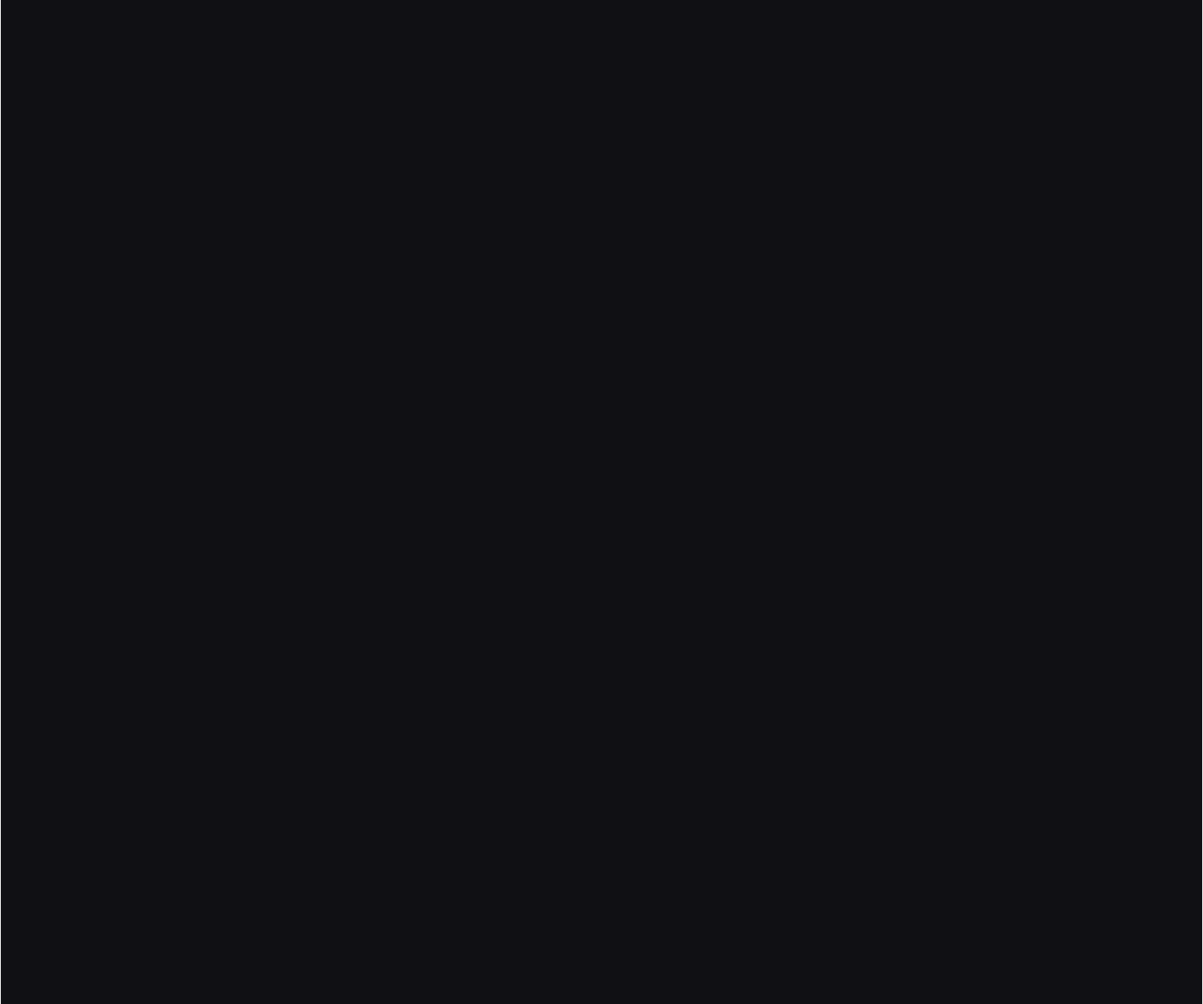
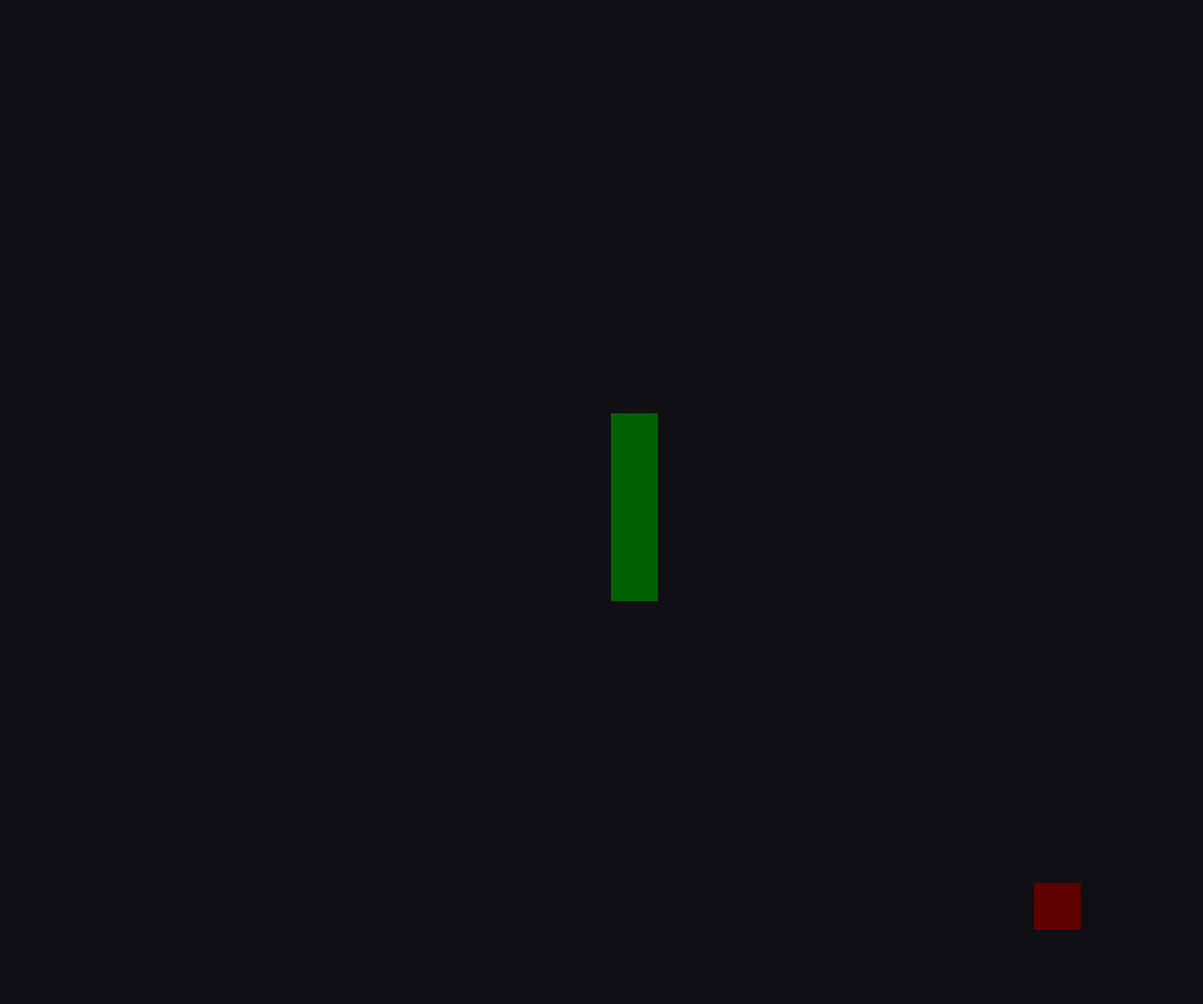
Before and after one commit to StevensCol/games, a plain HTML site: page 1_snake/index.html in a window 1280 px wide. Shown: the whole page at 94% size. Drawn offline with Linux system fonts and the light colour scheme.

Commit message:
Snake Game.

```diff
--- a/0_base/styles.css
+++ b/0_base/styles.css
@@ -10,7 +10,6 @@ body {
   height: 100vh;
 }
 canvas {
-  border: 1px solid #ddd;
   flex-grow: 1;
   width: 100%;
 }
@@ -27,3 +26,7 @@ canvas {
   flex-direction: column;
   height: calc(100% - 60px);
 }
+em {
+  margin-left: 1em;
+  font-size: 0.7em;
+}
--- a/1_snake/index.html
+++ b/1_snake/index.html
@@ -8,7 +8,8 @@
 </head>
 <body>
   <header class="Header">
-    <h1>Game Name</h1>
+    <h1>Snake</h1>
+    <em>By. Stevens</em>
   </header>
   <section class="Game">
     <canvas id="screen" width="100%" height="100%"></canvas>
--- a/1_snake/main.js
+++ b/1_snake/main.js
@@ -1,36 +1,174 @@
 const screen = document.getElementById('screen');
 const context = screen.getContext('2d');
 
-const screenHeight = screen.offsetHeight;
-const screenWidth = screen.offsetWidth;
-const bgColor = '#101014';
-const timeSleep = 10;
+const timeSleep = 100;
+const tilesSize = 50;
 
-screen.height = screenHeight;
-screen.width = screenWidth;
+const Directions = { UP: 'ArrowUp', RIGHT: 'ArrowRight', DOWN: 'ArrowDown', LEFT: 'ArrowLeft' };
+const Palette = {
+  bgColor: '#101014',
+  gridColor: '#181821',
+  snakeColor: '#006000',
+  appleColor: '#600000',
+};
+
+const ScreenInfo = {
+  height: screen.offsetHeight,
+  width: screen.offsetWidth,
+  horizontalTiles: Math.floor(screen.offsetWidth / tilesSize),
+  verticalTiles: Math.floor(screen.offsetHeight / tilesSize)
+};
+
+const GameInfo = {
+  score: 0,
+  apple: [],
+  snake: {
+    body: [],
+    lastTile: [],
+    direction: Directions.UP
+  }
+};
 
 function listenInput() {
   document.addEventListener('keydown', processInputs);
 }
 
 function processInputs(event) {
-  console.log(event.code);
+  const newDirection = event.code;
+  const { snake } = GameInfo;
+
+  if ((newDirection === Directions.UP && snake.direction !== Directions.DOWN) ||
+    (newDirection === Directions.RIGHT && snake.direction !== Directions.LEFT) ||
+    (newDirection === Directions.DOWN && snake.direction !== Directions.UP) ||
+    (newDirection === Directions.LEFT && snake.direction !== Directions.RIGHT)) {
+    snake.direction = newDirection;
+  }
+}
+
+function loadApple() {
+  const { snake } = GameInfo;
+  let x, y, index;
+
+  do {
+    x = Math.floor(Math.random() * ScreenInfo.horizontalTiles);
+    y = Math.floor(Math.random() * ScreenInfo.verticalTiles);
+
+    index = snake.body.findIndex(p => x === p[0] && y === p[1]);
+  } while(index > -1);
+
+  return [x, y];
+}
+
+function initializeGame() {
+  screen.height = ScreenInfo.height;
+  screen.width = ScreenInfo.width;
+
+  const center = [
+    Math.round(ScreenInfo.horizontalTiles / 2),
+    Math.round(ScreenInfo.verticalTiles / 2)
+  ];
+
+  GameInfo.score = 0;
+  GameInfo.snake.direction = Directions.UP;
+  GameInfo.snake.body = [
+    [...center],
+    [center[0], center[1] + 1],
+    [center[0], center[1] + 2],
+    [center[0], center[1] + 3]
+  ];
+  GameInfo.apple = loadApple();
+}
+
+function moveSnake() {
+  const { snake } = GameInfo;
+  let [x, y] = snake.body[0];
+
+  if (snake.direction === Directions.UP) y--;
+  else if (snake.direction === Directions.RIGHT) x++;
+  else if (snake.direction === Directions.DOWN) y++;
+  else if (snake.direction === Directions.LEFT) x--;
+
+  snake.body.unshift([x, y]);
+  snake.lastTile = snake.body.pop();
+}
+
+function validateCollisions() {
+  let { snake, apple } = GameInfo;
+  const head = snake.body[0];
+
+  if (head[0] >= ScreenInfo.horizontalTiles) head[0] = 0;
+  if (head[0] < 0) head[0] = ScreenInfo.horizontalTiles - 1;
+  if (head[1] >= ScreenInfo.verticalTiles) head[1] = 0;
+  if (head[1] < 0) head[1] = ScreenInfo.verticalTiles - 1;
+
+  if (head[0] === apple[0] && head[1] === apple[1]) {
+    GameInfo.apple = loadApple();
+    return snake.body.push(snake.lastTile);
+  }
+
+  const index =snake.body.findIndex((p, i) => p[0] === head[0] && p[1] === head[1] && i > 0);
+  if (index > 0) return initializeGame();
+}
+
+function updateState() {
+  moveSnake();
+}
+
+function drawGrid() {
+  context.fillStyle = Palette.gridColor;
+
+  for (let x = tilesSize; x < ScreenInfo.width; x += tilesSize) {
+    context.fillRect(x, 0, 1, ScreenInfo.height);
+  }
+  for (let y = tilesSize; y < ScreenInfo.height; y += tilesSize) {
+    context.fillRect(0, y, ScreenInfo.width, 1);
+  }
 }
 
 function drawScenario() {
-  context.fillStyle = bgColor;
-  context.fillRect(0, 0, screenWidth, screenHeight);
+  context.fillStyle = Palette.bgColor;
+  context.clearRect(0, 0, ScreenInfo.width, ScreenInfo.height);
+  context.fillRect(0, 0, ScreenInfo.width, ScreenInfo.height);
+
+  // drawGrid();
+}
+
+function drawSnake() {
+  for (let tile of GameInfo.snake.body) {
+    drawTile(tile);
+  }
+}
+
+function drawTile(tile, color = Palette.snakeColor) {
+  const x = tilesSize * tile[0];
+  const y = tilesSize * tile[1];
+
+  context.fillStyle = color;
+  context.fillRect(x, y, tilesSize, tilesSize);
+}
+
+function drawApple() {
+  drawTile(GameInfo.apple, Palette.appleColor);
+}
+
+function drawGame() {
+  drawScenario();
+  drawApple();
+  drawSnake();
 }
 
 function gameLoop() {
-  drawScenario();
-  // more draws
+  validateCollisions();
+  drawGame();
+  updateState();
+
 
   setTimeout(gameLoop, timeSleep);
 }
 
 function start() {
   listenInput();
+  initializeGame()
   gameLoop();
 }
 
--- a/1_snake/styles.css
+++ b/1_snake/styles.css
@@ -10,7 +10,6 @@ body {
   height: 100vh;
 }
 canvas {
-  border: 1px solid #ddd;
   flex-grow: 1;
   width: 100%;
 }
@@ -27,3 +26,7 @@ canvas {
   flex-direction: column;
   height: calc(100% - 60px);
 }
+em {
+  margin-left: 1em;
+  font-size: 0.7em;
+}
```
Also changed, not shown: 0_base/index.html (+1 -0 lines), 0_base/main.js (+5 -2 lines), 1 other file.
